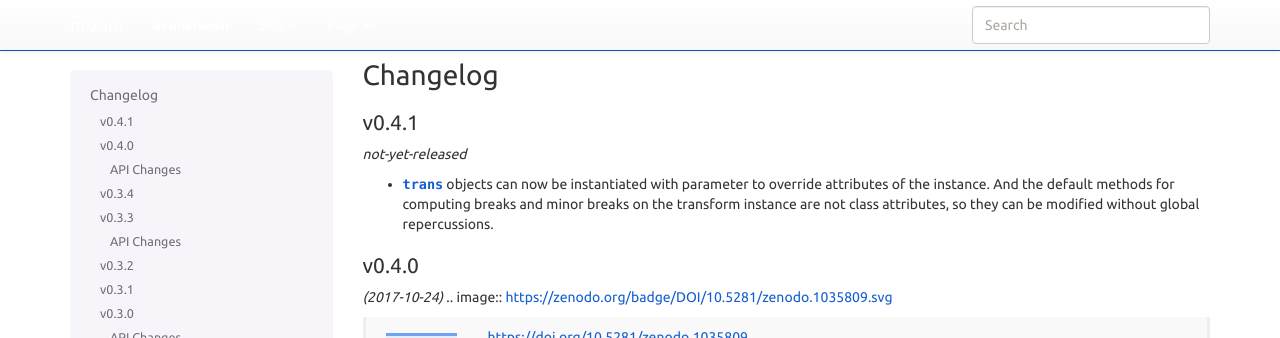
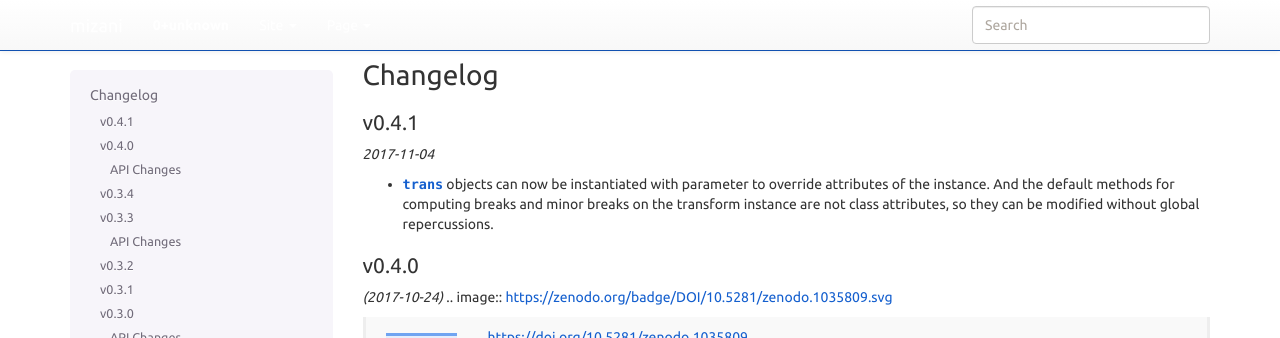
Before and after one commit to has2k1/mizani, a Sphinx documentation site: the page built from doc/changelog.rst, in a window 1280 px wide and 900 px high. Shown: the top 338 px of the window. Built offline with Sphinx 7.4.7, drawn with Linux system fonts in a browser that asks for light colours; nearby versions of some CDN libraries; library files that are not in the unit come from our copies; pages that are not in the unit, such as notebooks, are missing from menus.

Commit message:
Prepare changelog for release

```diff
--- a/doc/changelog.rst
+++ b/doc/changelog.rst
@@ -3,7 +3,7 @@ Changelog
 
 v0.4.1
 ------
-*not-yet-released*
+*2017-11-04*
 
 - :class:`~mizani.transforms.trans` objects can now be instantiated
   with parameter to override attributes of the instance. And the
```
